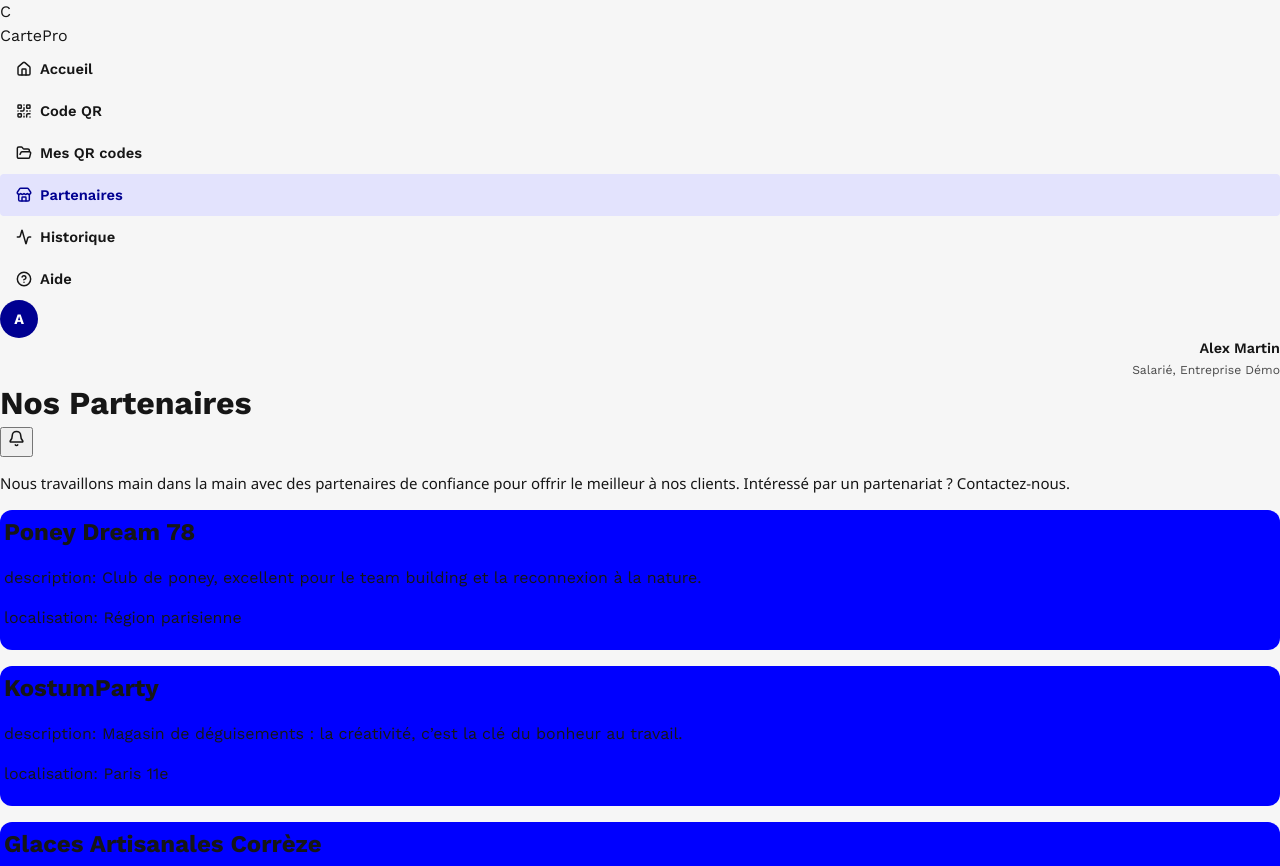
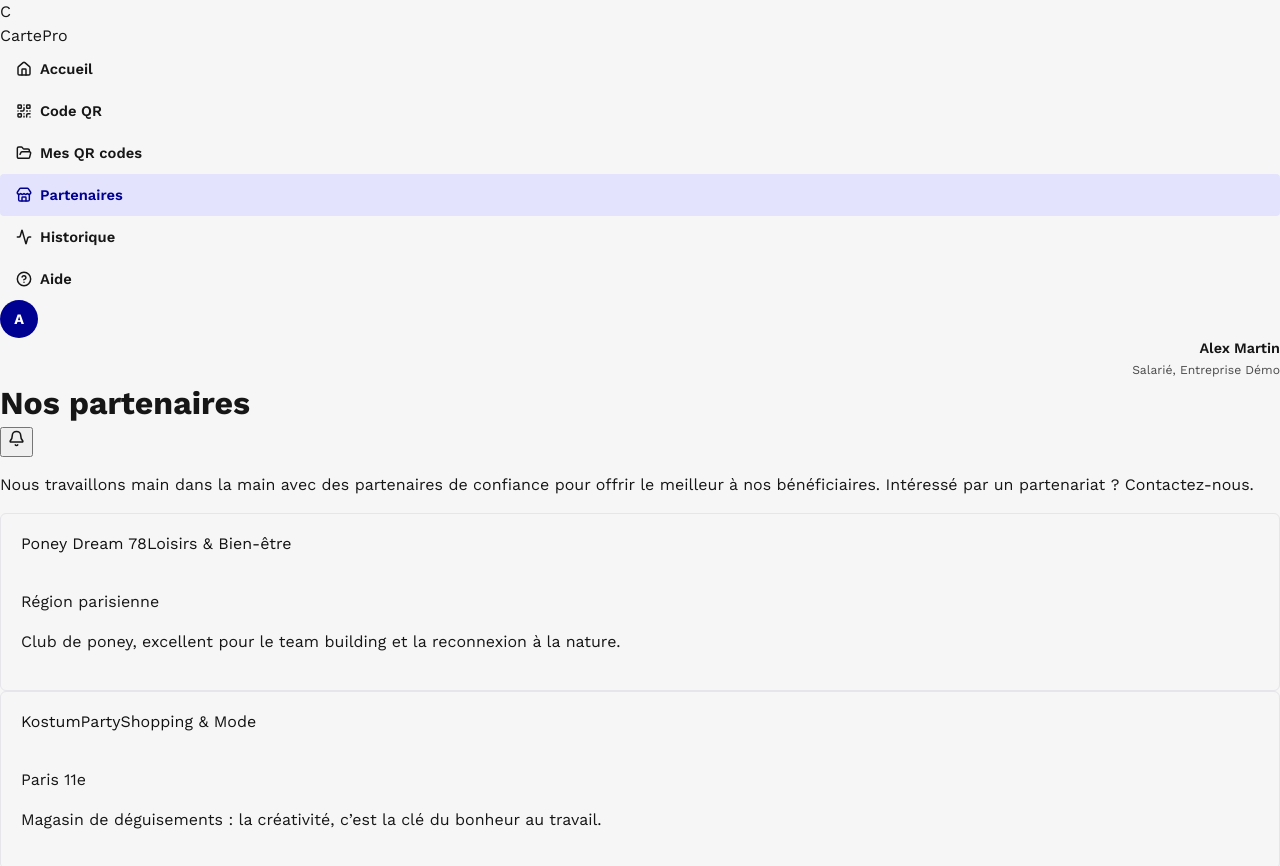
Before and after one commit to maxime-knv/survivor, a React (Vite) app: page /partenaires in a window 1280 px wide. Shown: the top 866 px of the page. Built offline with nearby package versions, Linux system fonts and the light colour scheme.

Commit message:
style: redesign partners page

```diff
--- a/src/pages/PartnersPage.jsx
+++ b/src/pages/PartnersPage.jsx
@@ -1,22 +1,36 @@
+import { Panel, PanelGroup } from 'rsuite'
+import 'rsuite/Panel/styles/index.css'
 import PageHeader from '../components/ui/PageHeader'
-import '../styles/Partners.css'
-import { partners } from '../data/partners'
+import { partners, partnerCategories } from '../data/partners'
 
-import { Panel, PanelGroup } from 'rsuite'
+function categoryLabel(categoryId) {
+    return partnerCategories.find((category) => category.id === categoryId)?.label ?? 'Partenaire'
+}
 
 export default function PartnerPage() {
     return (
         <>
-            <PageHeader title="Nos Partenaires" />
-            <p className='partners-title'>Nous travaillons main dans la main avec des partenaires de confiance pour offrir le meilleur à nos clients. Intéressé par un partenariat ? Contactez-nous.</p>
-            <PanelGroup>
+            <PageHeader title="Nos partenaires" />
+            <p className="partners-intro">
+                Nous travaillons main dans la main avec des partenaires de confiance pour offrir le meilleur
+                à nos bénéficiaires. Intéressé par un partenariat ? Contactez-nous.
+            </p>
+            <PanelGroup className="partner-grid">
                 {partners.map((partner) => (
-                    <div className='partner-panel' key={partner.id}>
-                        <Panel header={partner.name}>
-                            <p>description: {partner.description}</p>
-                            <p>localisation: {partner.city}</p>
-                        </Panel>
-                    </div>
+                    <Panel
+                        key={partner.id}
+                        className="partner-card"
+                        bordered
+                        header={
+                            <div className="partner-card-top">
+                                <span className="partner-name">{partner.name}</span>
+                                <span className="partner-category-tag">{categoryLabel(partner.categoryId)}</span>
+                            </div>
+                        }
+                    >
+                        <p className="partner-city">{partner.city}</p>
+                        <p className="partner-description">{partner.description}</p>
+                    </Panel>
                 ))}
             </PanelGroup>
         </>
```
